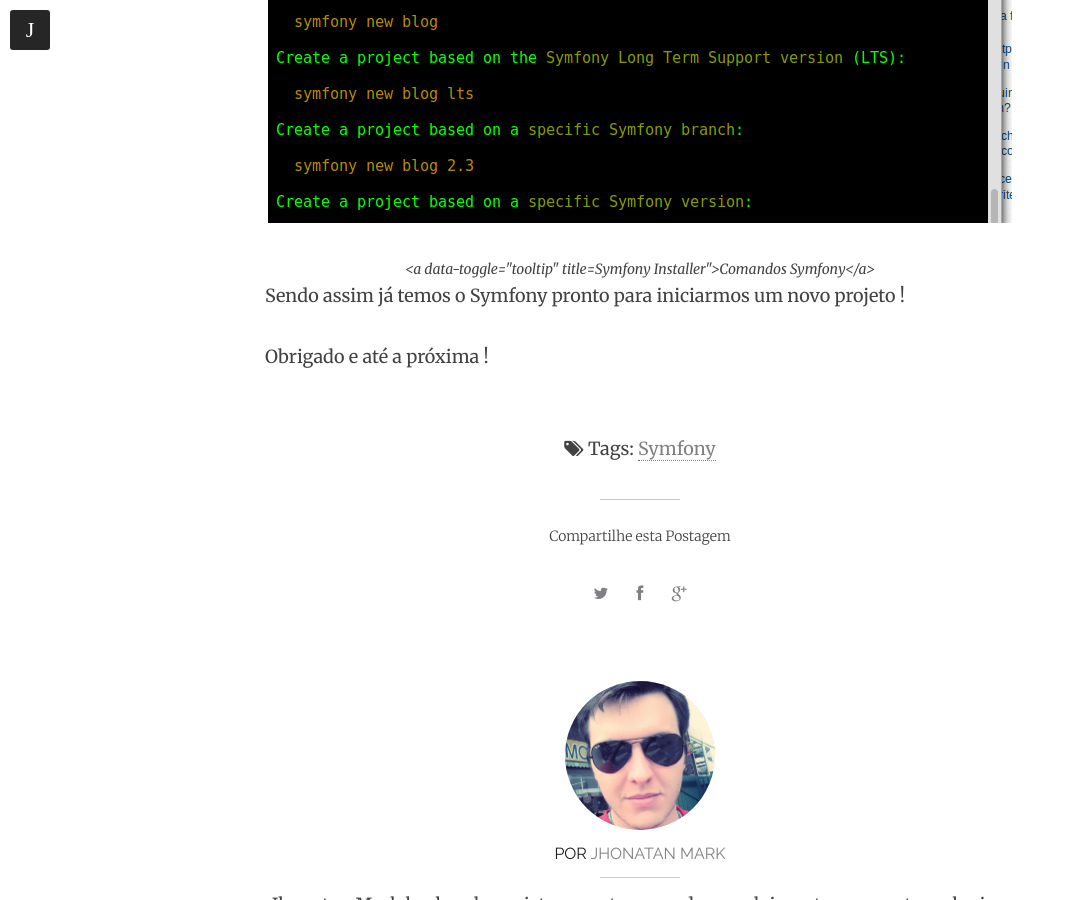
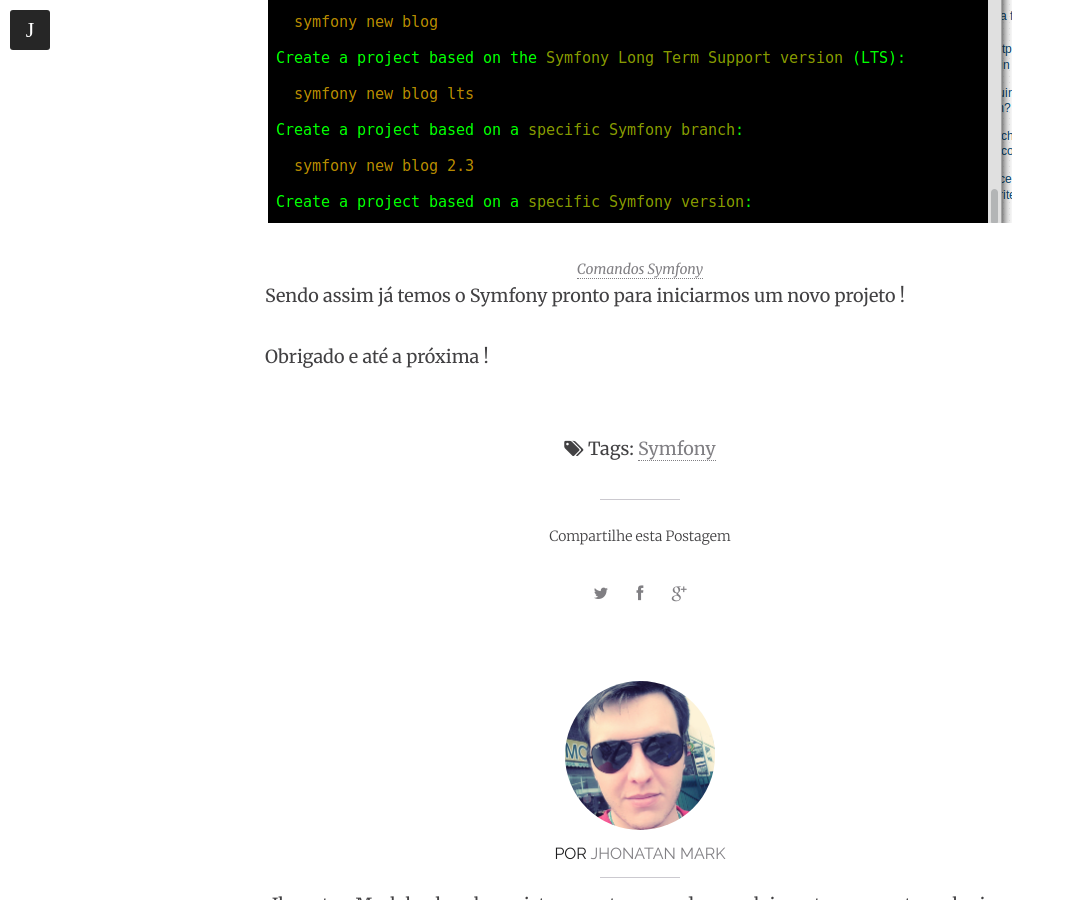
Before and after one commit to jhoemrs/old_theme, a Jekyll site: the page built from _posts/2016-03-14-symfonyInstall.md, in a window 1280 px wide and 900 px high, scrolled down 2807 px. Shown: the whole window, without its empty margins (0-1065 px from the left). Built offline with Jekyll 4.4.1, drawn with Linux system fonts in a browser that asks for light colours; nearby versions of some CDN libraries; comment, search, counter and statistics services are not loaded.

Commit message:
Fix Data Toggle.

```diff
--- a/_posts/2016-03-14-symfonyInstall.md
+++ b/_posts/2016-03-14-symfonyInstall.md
@@ -55,7 +55,7 @@
 Sendo assim só executar **symfony** de qualquer lugar no console que chamará o instalador do symfony, como mostrado abaixo:
 <figure>
 	<img src="{{ site.url }}/images/postagens/symfonyInstall/chamadaSymfony.png">
-	<figcaption><a data-toggle="tooltip" title=Symfony Installer">Comandos Symfony</a></figcaption>
+	<figcaption><a data-toggle="tooltip" title="Symfony Installer">Comandos Symfony</a></figcaption>
 </figure>
 
 Sendo assim já temos o Symfony pronto para iniciarmos um novo projeto !
```
